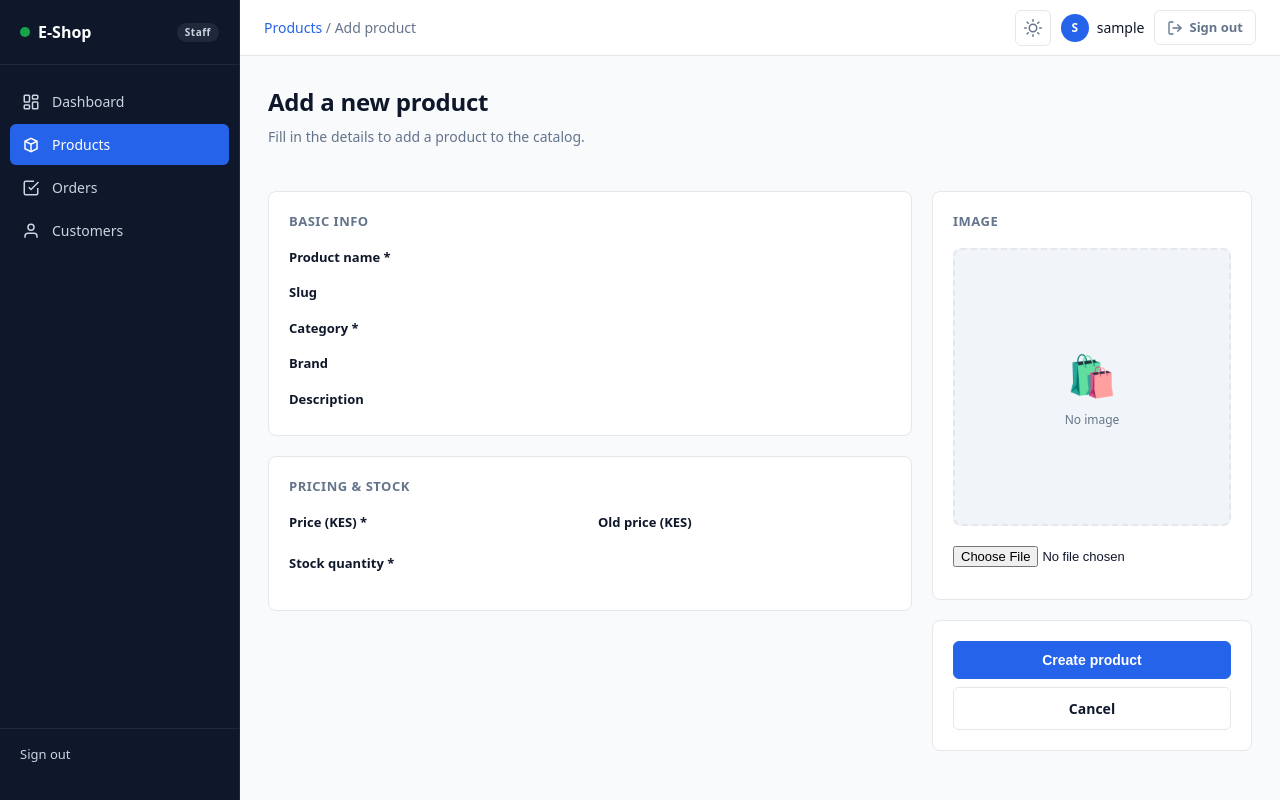
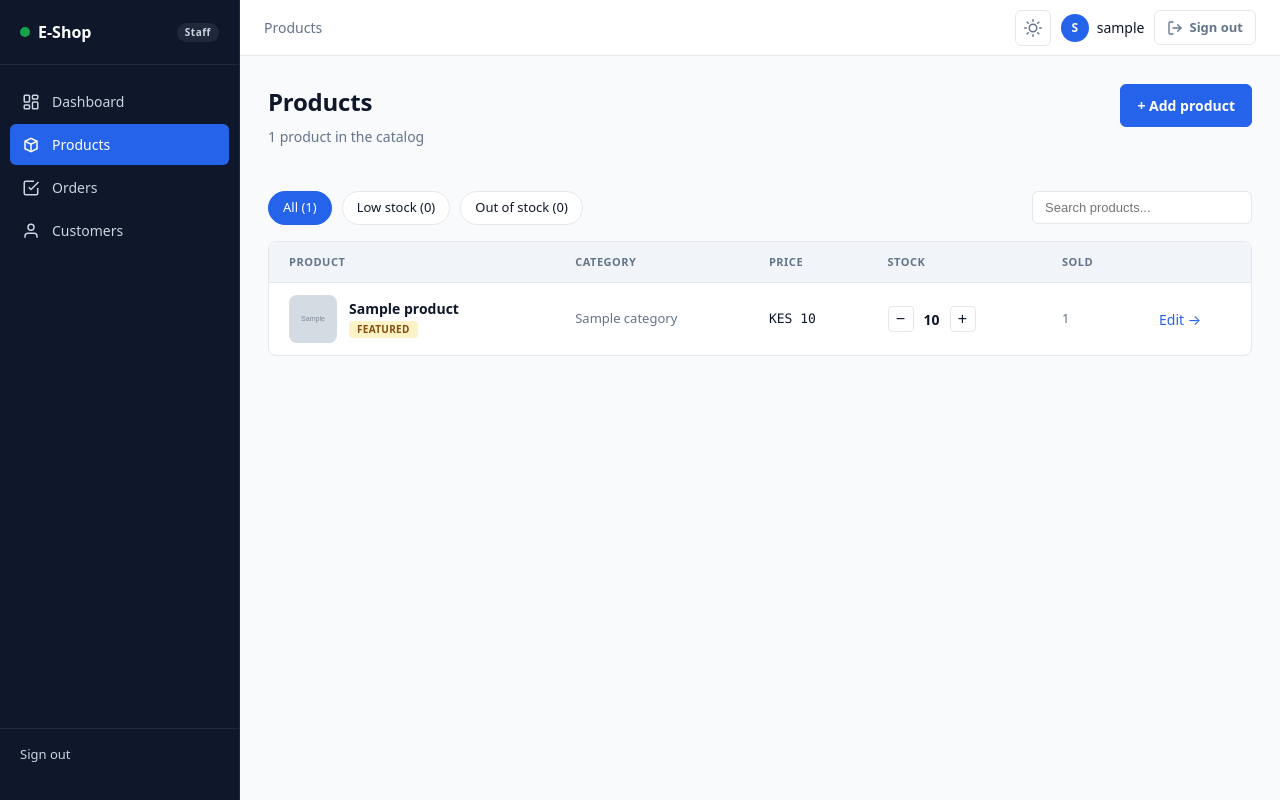
Before and after one commit to Trapcoder003/OnlineStore, a Django app: page /staff/products/ in a window 1280 px wide. Run offline with Django 5.2, Linux system fonts and the light colour scheme; a user stored in the database is signed in; tables that the repository leaves empty hold one stand-in row (values such as "Sample post"); grey boxes marked "Sample" are stand-in pictures.

```diff
--- a/shopApp/templates/staff/products.html
+++ b/shopApp/templates/staff/products.html
@@ -1,153 +1,101 @@
 {% extends "staff/base_staff.html" %}
 {% load static %}
 
-{% block title %}{% if is_edit %}Edit {{ product.name }}{% else %}Add Product{% endif %} · Staff · E-Shop{% endblock %}
-{% block breadcrumbs %}
-<a href="{% url 'staff:products' %}">Products</a>
-/ {% if is_edit %}Edit {{ product.name }}{% else %}Add product{% endif %}
-{% endblock %}
+{% block title %}Products · Staff · E-Shop{% endblock %}
+{% block breadcrumbs %}Products{% endblock %}
 
 {% block content %}
+<form style="display:none;">{% csrf_token %}</form>
+
 <div class="page-head-row">
   <div>
-    <h1 class="page-title">{% if is_edit %}Edit product{% else %}Add a new product{% endif %}</h1>
-    <p class="page-sub">
-      {% if is_edit %}
-        Update the details below and save your changes.
+    <h1 class="page-title">Products</h1>
+    <p class="page-sub">{{ total_count }} product{{ total_count|pluralize }} in the catalog</p>
+  </div>
+  <a href="{% url 'staff:product_create' %}" class="btn-staff primary">+ Add product</a>
+</div>
+
+<div class="filter-bar">
+  <a href="?filter=all" class="filter-chip {% if filter_type == 'all' %}active{% endif %}">
+    All ({{ total_count }})
+  </a>
+  <a href="?filter=low" class="filter-chip {% if filter_type == 'low' %}active{% endif %}">
+    Low stock ({{ low_count }})
+  </a>
+  <a href="?filter=out" class="filter-chip {% if filter_type == 'out' %}active{% endif %}">
+    Out of stock ({{ out_count }})
+  </a>
+  <form method="get" class="search-form">
+    <input type="hidden" name="filter" value="{{ filter_type }}">
+    <input type="search" name="q" value="{{ q }}" placeholder="Search products...">
+  </form>
+</div>
+
+<div class="panel">
+  <table class="data-table">
+    <thead>
+      <tr>
+        <th>Product</th>
+        <th>Category</th>
+        <th>Price</th>
+        <th>Stock</th>
+        <th>Sold</th>
+        <th></th>
+      </tr>
+    </thead>
+    <tbody>
+      {% for p in products %}
+      <tr data-product-id="{{ p.id }}">
+        <td data-label="Product">
+          <div class="product-cell">
+            <div class="product-thumb-wrap">
+              {% if p.image %}
+                <img src="{{ p.image.url }}" class="product-thumb" alt="{{ p.name }}">
               {% else %}
-        Fill in the details to add a product to the catalog.
+                <div class="product-thumb placeholder">🛍️</div>
               {% endif %}
-    </p>
+            </div>
+            <div class="product-info">
+              <div class="product-name">{{ p.name }}</div>
+              {% if p.is_featured %}
+                <span class="badge-mini">Featured</span>
+              {% endif %}
             </div>
           </div>
-
-<form method="post" enctype="multipart/form-data" class="product-form">
-  {% csrf_token %}
-
-  {% if form.non_field_errors %}
-    <div class="form-errors">
-      {% for err in form.non_field_errors %}<div>{{ err }}</div>{% endfor %}
+        </td>
+        <td data-label="Category" class="muted hide-mobile">{{ p.category.name }}</td>
+        <td data-label="Price" class="mono">KES {{ p.price|floatformat:0 }}</td>
+        <td data-label="Stock">
+          <div class="stock-control">
+            <button class="stock-btn" data-action="dec" type="button" aria-label="Decrease">−</button>
+            <span class="stock-value {% if p.stock == 0 %}out{% elif p.stock < 5 %}low{% endif %}">{{ p.stock }}</span>
+            <button class="stock-btn" data-action="inc" type="button" aria-label="Increase">+</button>
           </div>
-  {% endif %}
-
-  <div class="form-grid">
-    <div class="form-main">
-
-      <div class="form-card">
-        <h2 class="form-card-title">Basic info</h2>
-
-        <div class="form-row">
-          <label for="{{ form.name.id_for_label }}" class="form-label">Product name *</label>
-          {{ form.name }}
-          {% if form.name.errors %}<div class="form-error">{{ form.name.errors.0 }}</div>{% endif %}
+        </td>
+        <td data-label="Sold" class="muted hide-mobile">{{ p.sold_count }}</td>
+        <td><a href="{% url 'staff:product_edit' p.id %}" class="link">Edit →</a></td>
+      </tr>
+      {% empty %}
+      <tr>
+        <td colspan="6" class="empty-row">
+          {% if q %}No products match "{{ q }}"{% else %}No products yet.{% endif %}
+        </td>
+      </tr>
+      {% endfor %}
+    </tbody>
+  </table>
 </div>
 
-        <div class="form-row">
-          <label for="{{ form.slug.id_for_label }}" class="form-label">Slug</label>
-          {{ form.slug }}
-          <div class="form-help">{{ form.slug.help_text }}</div>
-          {% if form.slug.errors %}<div class="form-error">{{ form.slug.errors.0 }}</div>{% endif %}
-        </div>
-
-        <div class="form-row">
-          <label for="{{ form.category.id_for_label }}" class="form-label">Category *</label>
-          {{ form.category }}
-          {% if form.category.errors %}<div class="form-error">{{ form.category.errors.0 }}</div>{% endif %}
-        </div>
-
-        <div class="form-row">
-          <label for="{{ form.brand.id_for_label }}" class="form-label">Brand</label>
-          {{ form.brand }}
-          {% if form.brand.errors %}<div class="form-error">{{ form.brand.errors.0 }}</div>{% endif %}
-        </div>
-
-        <div class="form-row">
-          <label for="{{ form.description.id_for_label }}" class="form-label">Description</label>
-          {{ form.description }}
-          {% if form.description.errors %}<div class="form-error">{{ form.description.errors.0 }}</div>{% endif %}
-        </div>
-      </div>
-
-      <div class="form-card">
-        <h2 class="form-card-title">Pricing & stock</h2>
-
-        <div class="form-grid-2">
-          <div class="form-row">
-            <label for="{{ form.price.id_for_label }}" class="form-label">Price (KES) *</label>
-            {{ form.price }}
-            {% if form.price.errors %}<div class="form-error">{{ form.price.errors.0 }}</div>{% endif %}
-          </div>
-
-          <div class="form-row">
-            <label for="{{ form.old_price.id_for_label }}" class="form-label">Old price (KES)</label>
-            {{ form.old_price }}
-            <div class="form-help">{{ form.old_price.help_text }}</div>
-            {% if form.old_price.errors %}<div class="form-error">{{ form.old_price.errors.0 }}</div>{% endif %}
-          </div>
-        </div>
-
-        <div class="form-row">
-          <label for="{{ form.stock.id_for_label }}" class="form-label">Stock quantity *</label>
-          {{ form.stock }}
-          {% if form.stock.errors %}<div class="form-error">{{ form.stock.errors.0 }}</div>{% endif %}
-        </div>
-
-        <div class="form-row">
-          <label class="form-checkbox">
-            {{ form.is_featured }}
-            <span>{{ form.is_featured.label }}</span>
-          </label>
-        </div>
-      </div>
-
-    </div>
-
-    <div class="form-side">
-
-      <div class="form-card">
-        <h2 class="form-card-title">Image</h2>
-
-        <div class="image-preview-wrap">
-          {% if product.image %}
-            <img id="image-preview" src="{{ product.image.url }}" alt="">
-          {% else %}
-            <img id="image-preview" src="" alt="" style="display:none;">
+{% if products.has_other_pages %}
+<div class="pagination">
+  {% if products.has_previous %}
+    <a href="?filter={{ filter_type }}&q={{ q }}&page={{ products.previous_page_number }}">← Prev</a>
   {% endif %}
-          <div id="image-placeholder" class="image-placeholder" {% if product.image %}style="display:none;"{% endif %}>
-            <span>🛍️</span>
-            <small>No image</small>
-          </div>
-        </div>
-
-        <input type="file" name="{{ form.image.name }}" id="{{ form.image.id_for_label }}" accept="image/*" class="file-input">
-        <div class="form-help">{{ form.image.help_text }}</div>
-        {% if form.image.errors %}<div class="form-error">{{ form.image.errors.0 }}</div>{% endif %}
-      </div>
-
-      <div class="form-card">
-        <button type="submit" class="btn-staff primary" style="width:100%;justify-content:center;">
-          {% if is_edit %}Save changes{% else %}Create product{% endif %}
-        </button>
-        <a href="{% url 'staff:products' %}" class="btn-staff" style="width:100%;justify-content:center;margin-top:8px;">
-          Cancel
-        </a>
-
-        {% if is_edit %}
-          <hr style="margin:20px 0;border:0;border-top:1px solid var(--staff-border);">
-          <button type="submit" form="delete-form" class="btn-staff" style="width:100%;justify-content:center;color:var(--staff-danger);border-color:var(--staff-danger);">
-            Delete product
-          </button>
+  <span>Page {{ products.number }} of {{ products.paginator.num_pages }}</span>
+  {% if products.has_next %}
+    <a href="?filter={{ filter_type }}&q={{ q }}&page={{ products.next_page_number }}">Next →</a>
   {% endif %}
 </div>
-
-    </div>
-  </div>
-</form>
-
-{% if is_edit %}
-<form id="delete-form" method="post" action="{% url 'staff:product_delete' product.pk %}" onsubmit="return confirm('Delete {{ product.name|escapejs }}? This cannot be undone.');" style="display:none;">
-  {% csrf_token %}
-</form>
 {% endif %}
 {% endblock %}
 
@@ -156,42 +104,48 @@
 (function() {
   'use strict';
 
-  var nameInput = document.getElementById('{{ form.name.id_for_label }}');
-  var slugInput = document.getElementById('{{ form.slug.id_for_label }}');
-  var fileInput = document.getElementById('{{ form.image.id_for_label }}');
-  var preview = document.getElementById('image-preview');
-  var placeholder = document.getElementById('image-placeholder');
-
-  // Auto-suggest slug from name (only for NEW products, only when slug is empty)
-  var slugManuallyEdited = false;
-  if (slugInput) {
-    slugInput.addEventListener('input', function() { slugManuallyEdited = true; });
-  }
-  if (nameInput && slugInput && !slugInput.value.trim()) {
-    nameInput.addEventListener('input', function() {
-      if (slugManuallyEdited) return;
-      var slug = nameInput.value
-        .toLowerCase()
-        .replace(/[^a-z0-9]+/g, '-')
-        .replace(/^-|-$/g, '');
-      slugInput.placeholder = slug || 'auto-generated from name if blank';
-    });
+  function getCsrf() {
+    const m = document.cookie.match(/csrftoken=([^;]+)/);
+    return m ? m[1] : '';
   }
 
-  // Image preview on file select
-  if (fileInput && preview) {
-    fileInput.addEventListener('change', function() {
-      var file = fileInput.files && fileInput.files[0];
-      if (!file) return;
-      var reader = new FileReader();
-      reader.onload = function(e) {
-        preview.src = e.target.result;
-        preview.style.display = 'block';
-        if (placeholder) placeholder.style.display = 'none';
-      };
-      reader.readAsDataURL(file);
+  document.querySelectorAll('.stock-btn').forEach(btn => {
+    btn.addEventListener('click', async function() {
+      const tr = this.closest('tr');
+      const pid = tr.dataset.productId;
+      const span = tr.querySelector('.stock-value');
+      const current = parseInt(span.textContent.trim(), 10) || 0;
+      const delta = this.dataset.action === 'inc' ? 1 : -1;
+      const next = Math.max(0, current + delta);
+      if (next === current) return;
+
+      btn.disabled = true;
+      try {
+        const res = await fetch(`/staff/products/${pid}/stock/`, {
+          method: 'POST',
+          headers: {
+            'X-CSRFToken': getCsrf(),
+            'X-Requested-With': 'XMLHttpRequest',
+            'Content-Type': 'application/x-www-form-urlencoded',
+          },
+          body: 'stock=' + next,
         });
+        const json = await res.json();
+        if (json.ok) {
+          span.textContent = json.new_stock;
+          span.classList.toggle('out', json.new_stock === 0);
+          span.classList.toggle('low', json.new_stock > 0 && json.new_stock < 5);
+          window.showToast(json.message, 'success');
+        } else {
+          window.showToast(json.error || 'Failed to update', 'error');
         }
+      } catch (err) {
+        window.showToast('Network error', 'error');
+      } finally {
+        btn.disabled = false;
+      }
+    });
+  });
 })();
 </script>
 {% endblock %}
```
Lines whose indentation alone changed are shown as unchanged.
